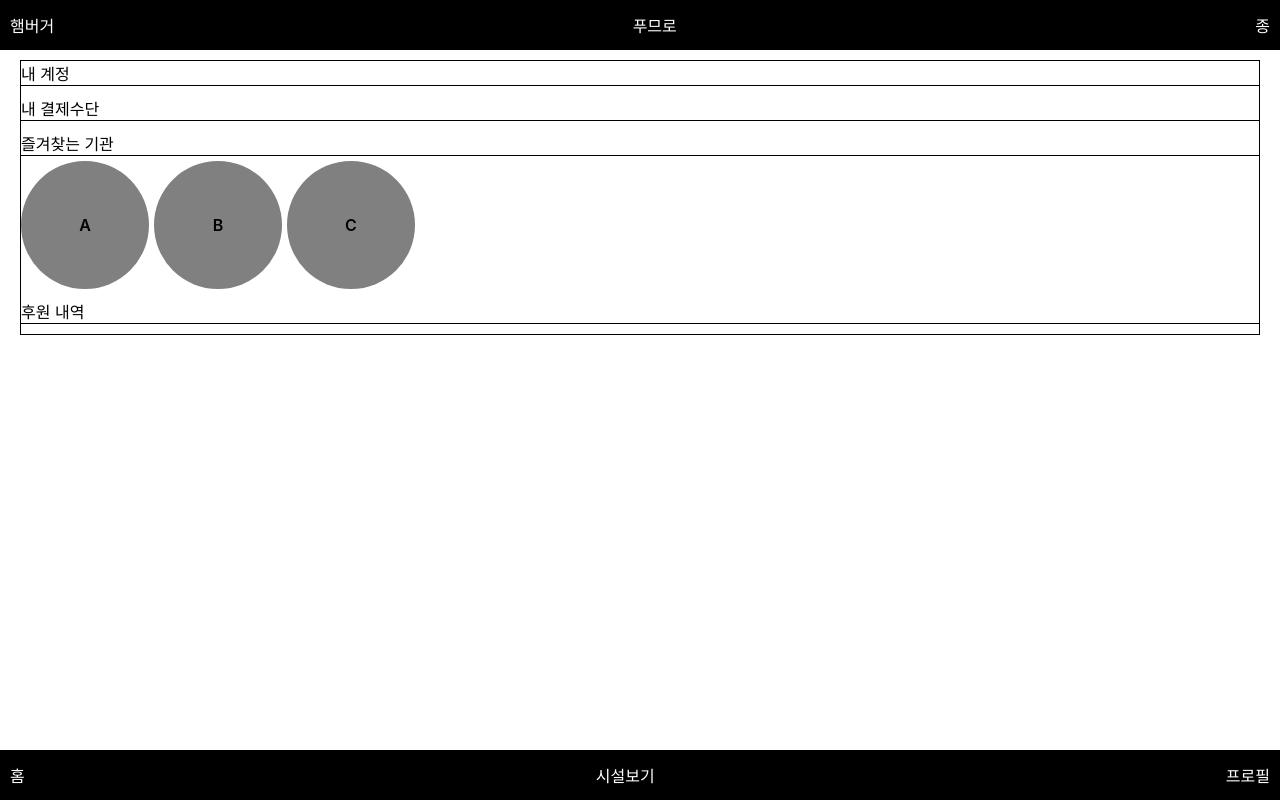
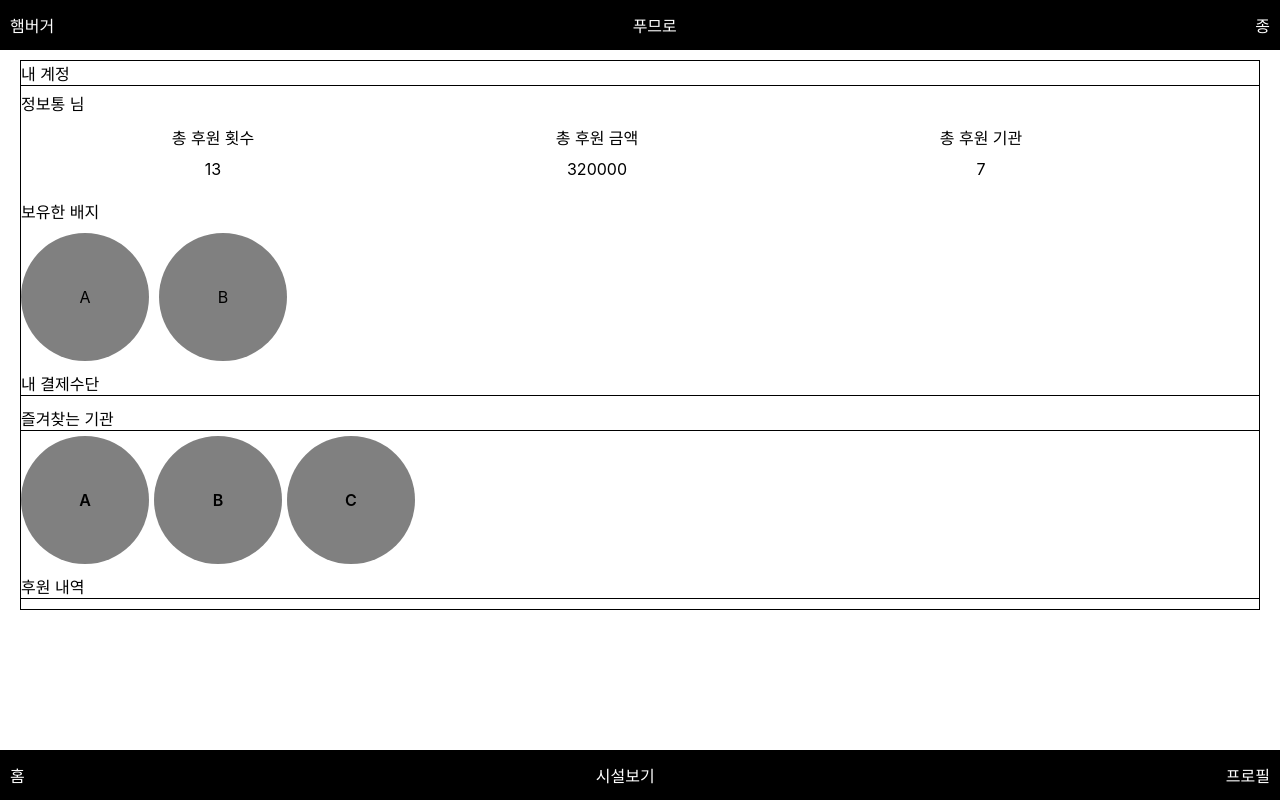
Before and after one commit to eunjung-jenny/on-gi-jong-gi, a React (Create React App) app in the folder front-app/: page /#/profile in a window 1280 px wide. Built offline with nearby package versions, Linux system fonts and the light colour scheme.

Commit message:
Update my account part in profile

```diff
--- /dev/null
+++ b/front-app/src/Component/AccountDetail.js
@@ -0,0 +1,78 @@
+import React from "react";
+import PropTypes from "prop-types";
+import styled from "styled-components";
+
+const Container = styled.div``;
+
+const Name = styled.div``;
+
+const Section = styled.section`
+  display: flex;
+  margin-bottom: 10px;
+`;
+
+const Statistic = styled.div`
+  display: flex;
+  flex-direction: column;
+  align-items: center;
+  width: 30vw;
+`;
+
+const Span = styled.div`
+  margin-bottom: 10px;
+`;
+
+const Badge = styled.div`
+  width: 10vw;
+  height: 10vw;
+  border-radius: 50%;
+  background-color: grey;
+  display: flex;
+  justify-content: center;
+  align-items: center;
+  margin-right: 10px;
+`;
+
+const AccountDetail = ({
+  name,
+  totalSupportNum,
+  totalAmount,
+  totalSupportOrganizations,
+  badges,
+}) => (
+  <Container>
+    <Section>
+      <Name>{name} 님</Name>
+    </Section>
+    <Section>
+      <Statistic>
+        <Span>총 후원 횟수</Span>
+        <Span>{totalSupportNum}</Span>
+      </Statistic>
+      <Statistic>
+        <Span>총 후원 금액</Span>
+        <Span>{totalAmount}</Span>
+      </Statistic>
+      <Statistic>
+        <Span>총 후원 기관</Span>
+        <Span>{totalSupportOrganizations}</Span>
+      </Statistic>
+    </Section>
+    <Span>보유한 배지</Span>
+    <Section>
+      {badges.map((badge, idx) => (
+        <Badge key={idx}>{badge}</Badge>
+      ))}
+    </Section>
+  </Container>
+);
+
+AccountDetail.propTypes = {
+  name: PropTypes.string.isRequired,
+  totalSupportNum: PropTypes.number.isRequired,
+  totalAmount: PropTypes.number.isRequired,
+  totalSupportOrganizations: PropTypes.number.isRequired,
+  badges: PropTypes.array,
+};
+
+export default AccountDetail;
--- a/front-app/src/Route/Profile/ProfileContainer.js
+++ b/front-app/src/Route/Profile/ProfileContainer.js
@@ -18,7 +18,7 @@ export default class extends Component {
               user: {
                 name: "정보통",
                 totalSupportNum: 13,
-                totalAmout: 320000,
+                totalAmount: 320000,
                 totalSupportOrganizations: 7,
                 badges: ["A", "B"],
                 paymentMethods: ["A"],
--- a/front-app/src/Route/Profile/ProfilePresenter.js
+++ b/front-app/src/Route/Profile/ProfilePresenter.js
@@ -1,6 +1,7 @@
 import React from "react";
 import PropTypes from "prop-types";
 import styled from "styled-components";
+import AccountDetail from "../../Component/AccountDetail";
 
 const Container = styled.main`
   margin: 10px 20px;
@@ -45,6 +46,13 @@ const ProfilePresenter = ({ user, loading, error }) => (
       <>
         <Section>
           <Title>내 계정</Title>
+          <AccountDetail
+            name={user.name}
+            totalSupportNum={user.totalSupportNum}
+            totalAmount={user.totalAmount}
+            totalSupportOrganizations={user.totalSupportOrganizations}
+            badges={user.badges}
+          />
         </Section>
         <Section>
           <Title>내 결제수단</Title>
```
